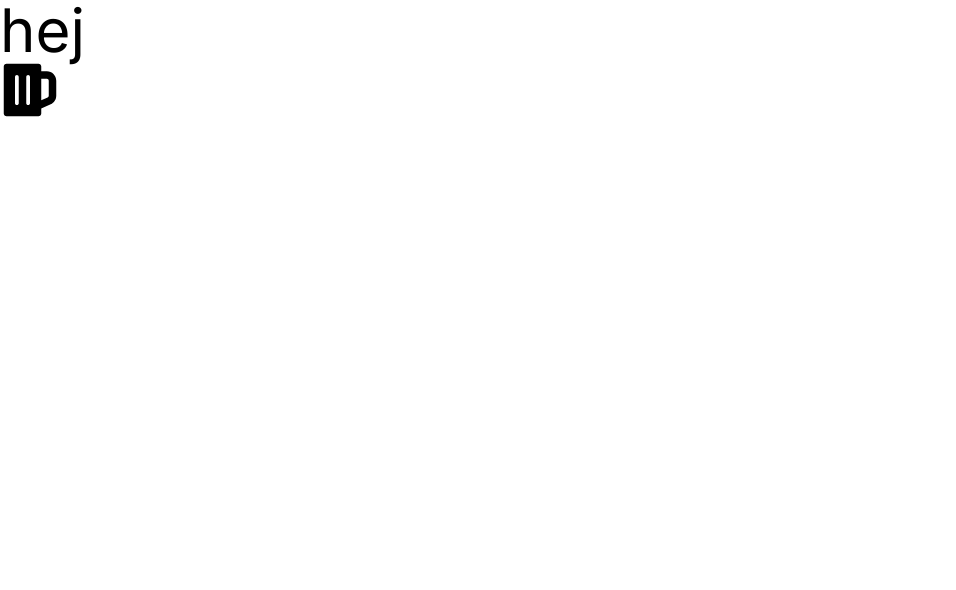
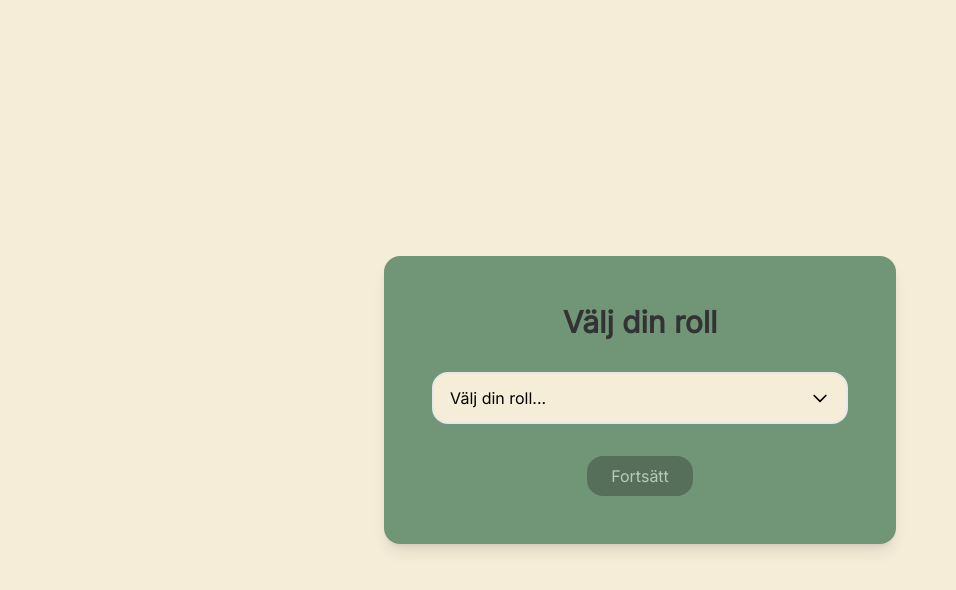
Before and after one commit to ChasAcademy-Team-9/frontend, a React (Vite) app: page / in a window 1280 px wide. Shown: the top 590 px of the page, without its empty margins (0-956 px from the left). Built offline with nearby package versions, Linux system fonts and the light colour scheme.

Commit message:
login screen just to test it

```diff
--- a/src/App.tsx
+++ b/src/App.tsx
@@ -1,13 +1,12 @@
 import { FaBeer } from 'react-icons/fa';
 import { PrimaryButton } from './components/PrimaryButton/PrimaryButton';
 import { SecondaryButton } from './components/SecondaryButton/SecondaryButton';
+import Login from './pages/Login';
 
 function App() {
   return (
     <>
-      <h1 className='text-6xl'>
-        hej <FaBeer />
-      </h1>
+      <Login />
     </>
   );
 }
```
